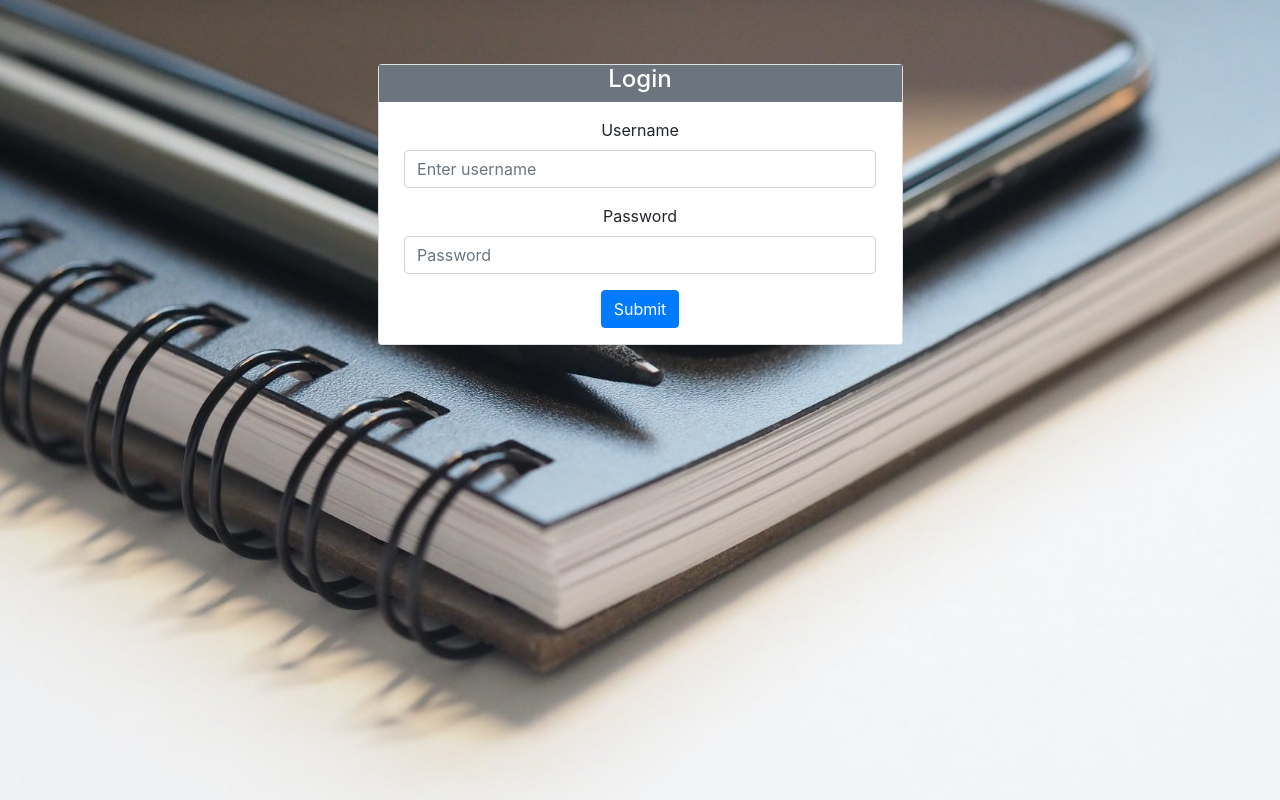
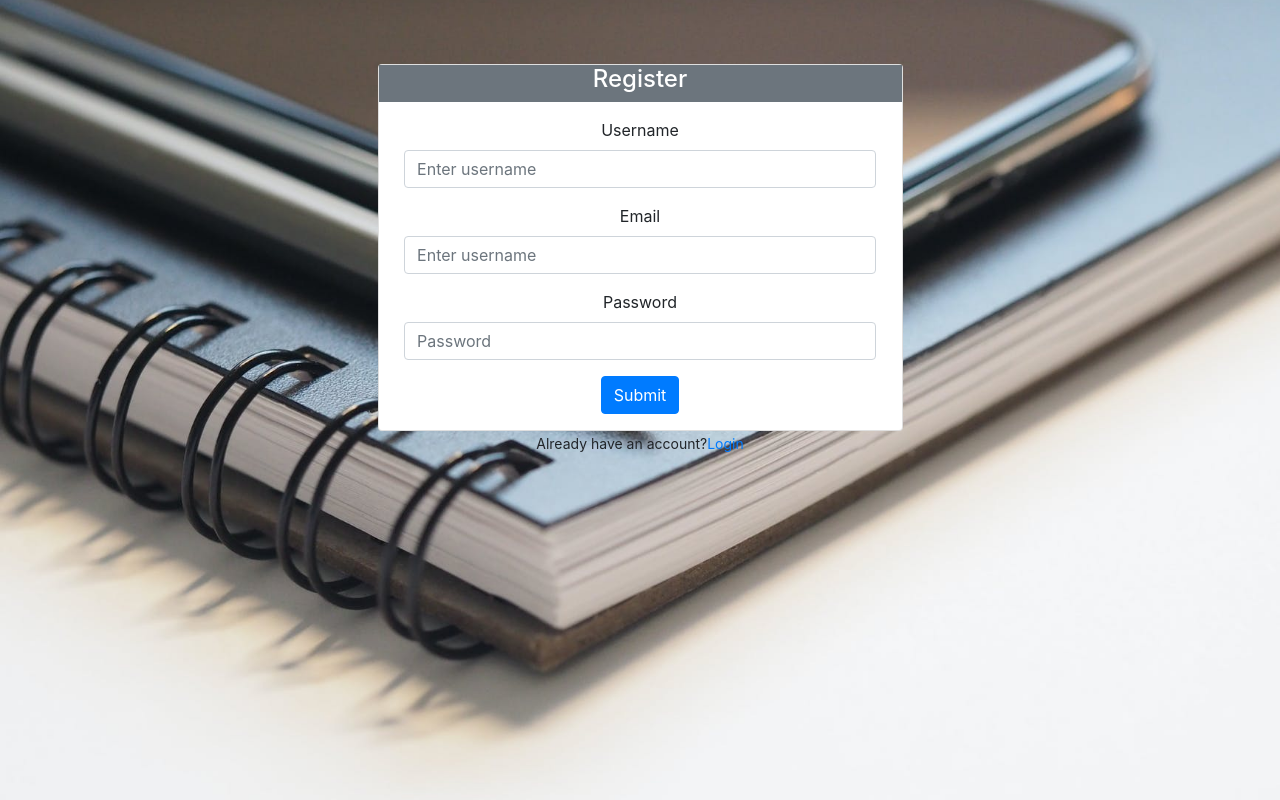
Before and after one commit to Himrajgogoi/jec_blog_web, a React (Create React App) app: page /#/register in a window 1280 px wide. Before the commit this address led to /. Built offline with nearby package versions, Linux system fonts and the light colour scheme.

Commit message:
register added

```diff
--- a/src/Components/Account/login.js
+++ b/src/Components/Account/login.js
@@ -6,6 +6,7 @@ import {tokenConfig} from "../../actions/auth";
 import background from "../../images/login-background.jpeg";
 
 
+/// Loggin in user
 async function loginUser(username, password){
 
     const config = {
@@ -22,17 +23,17 @@ async function loginUser(username, password){
 
 }
 
-
-export default function Login({setToken}) {
+export default function Login(props) {
 
     const [username, setUsername] = useState(null);
     const [password, setPassword] = useState(null);
 
 
+
         const handleSubmit = async e =>{
             e.preventDefault();
             const data = await loginUser(username,password);
-        setToken(data.token);
+            props.setToken(data.token);
         }
             return (
                 <div style={{backgroundImage:`url(${background})`, backgroundPosition:"center center", backgroundRepeat:"no repeat",
@@ -57,10 +58,10 @@ export default function Login({setToken}) {
                             </div>
                         </div>
                     </div>
+                    <small>Dont have an account?</small><small><Link to="/register">Register</Link></small>
                 </div>
              );
+
+
+
 }
-
-Login.propTypes = {
-    setToken : PropTypes.func.isRequired,
-}
--- a/src/Components/Account/register.js
+++ b/src/Components/Account/register.js
@@ -1,9 +1,64 @@
-import React from 'react'
+import React,{useState} from 'react'
+import axios from "axios";
+import {Link} from "react-router-dom";
+import background from "../../images/login-background.jpeg";
 
-export default function Register() {
-    return (
-        <div>
+async function registerUser (username, email, password) {
 
-        </div>
-    )
+    const config = {
+        headers:{
+            "Content-Type": "application/json"
+        }
+    }
+
+    const body = JSON.stringify({username,email,password});
+
+    var res = await axios.post(`http://127.0.0.1:8000/api/auth/register`,body,config)
+    console.log(res.data);
+    console.log(res.data.token);
+    return res.data;
+
 }
+
+export default function Register(props) {
+    const [username, setUsername] = useState(null);
+    const [email, setEmail] = useState(null);
+    const [password, setPassword] = useState(null);
+
+
+    const handleSubmit = async e =>{
+        e.preventDefault();
+        const data = await registerUser(username,email,password);
+        props.setToken(data.token);
+    }
+        return (
+            <div style={{backgroundImage:`url(${background})`, backgroundPosition:"center center", backgroundRepeat:"no repeat",
+            backgroundSize: "cover",height:"100vh", width: "100vw"}}>
+                    <div className="container" style={{paddingTop:"8vh"}}>
+                        <div className="col-12 offset-md-3 col-md-6">
+                            <div className="card">
+                            <div className="cardheader bg-secondary" style={{color: `white`}}><h4>Register</h4></div>
+                            <div className="cardbody" style={{padding: "2vh 2vw 2vh 2vw ", }}>
+                            <form onSubmit={handleSubmit}>
+                                <div class="form-group">
+                                  <label for="username">Username</label>
+                                   <input type="text" class="form-control" id="username"  placeholder="Enter username" onChange={e=> setUsername(e.target.value)}/>
+                                </div>
+                                <div class="form-group">
+                                  <label for="username">Email</label>
+                                   <input type="email" class="form-control" id="username"  placeholder="Enter username" onChange={e=> setEmail(e.target.value)}/>
+                                </div>
+                                <div class="form-group">
+                                  <label for="passwordoftheuser">Password</label>
+                                  <input type="password" class="form-control" id="passwordoftheuser" placeholder="Password" onChange={e=> setPassword(e.target.value)}/>
+                                </div>
+                                <button type="submit" class="btn btn-primary">Submit</button>
+                            </form>
+                        </div>
+                        </div>
+                    </div>
+                </div>
+                <small>Already have an account?</small><Link to="/"><small>Login</small></Link>
+            </div>
+         );
+}
--- a/src/Components/Main.js
+++ b/src/Components/Main.js
@@ -10,7 +10,7 @@ import useToken from  "./common/useToken";
 
 export default function Main() {
 
-     const {token, setToken} = useToken();
+     const [token, setToken] = useToken("");
 
      useEffect(function(){
        console.log("token state changes");
@@ -18,7 +18,22 @@ export default function Main() {
      },[token])
 
      if(!token){
-          return (<Login setToken={setToken}/>);
+          const LoginPage = ()=>{
+               return(<Login setToken={setToken}/>);
+          }
+          const RegisterPage = ()=>{
+               return(<Register setToken={setToken}/>);
+          }
+          return (
+               <div>
+               <HashRouter>
+                         <Switch>
+                                 <Route exact path = "/" component={LoginPage}/>
+                                 <Route exact path = "/register" component={RegisterPage}/>
+                         </Switch>
+                 </HashRouter>
+          </div>
+          );
      }
      return(<div>
           <HashRouter>
--- a/src/Components/common/Header.js
+++ b/src/Components/common/Header.js
@@ -1,9 +1,17 @@
 import React, {useState} from 'react';
+import axios from "axios";
 import { Link,NavLink } from 'react-router-dom';
-import {useDispatch} from  "react-redux";
-import {logoutUser} from "../../actions/auth";
+import {tokenConfig} from "../../actions/auth";
 import { Collapse, NavbarToggler } from 'reactstrap';
 
+// logout user
+async function logoutUser(){
+  const config = tokenConfig();
+
+  var res = await axios.post(`http://127.0.0.1:8000/api/auth/logout`,null, config);
+  return res;
+
+}
 
 function Header() {
 
@@ -13,7 +21,7 @@ function Header() {
         <div>
           <nav className="navbar navbar-expand-lg navbar-light bg-secondary">
             <span className="navbar-brand" href="#" style={{paddingLeft: `2vw`, color: 'white'}}>Articles</span>
-             <NavbarToggler onClick={()=>setisOpen(true)} style={{color: "white"}}><span className="navbar-toggler-icon"></span></NavbarToggler>
+             <NavbarToggler onClick={()=>setisOpen(!isOpen)} style={{color: "white"}}><span className="navbar-toggler-icon"></span></NavbarToggler>
              <Collapse isOpen={isOpen} navbar>
               <ul className="navbar-nav">
                 <li className="nav-item active">
@@ -26,7 +34,7 @@ function Header() {
                  <Link to="/personal" style={{paddingLeft: `2vw`, color: 'white'}}><span> Personal</span></Link>
                </li>
              </ul>
-             <button type="button"className="bg-primary" style={{marginLeft: `2vw`,color: `white`}}>Logout</button>
+             <button type="button"className="bg-primary" style={{marginLeft: `2vw`,color: `white`}} onClick={()=>logoutUser()}>Logout</button>
                </Collapse>
             </nav>
         </div>
```
Lines whose indentation alone changed are shown as unchanged.
